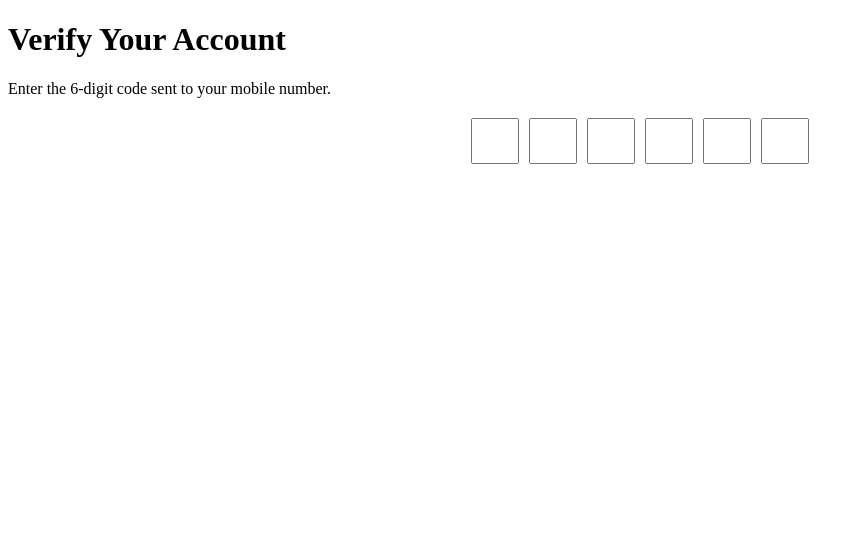
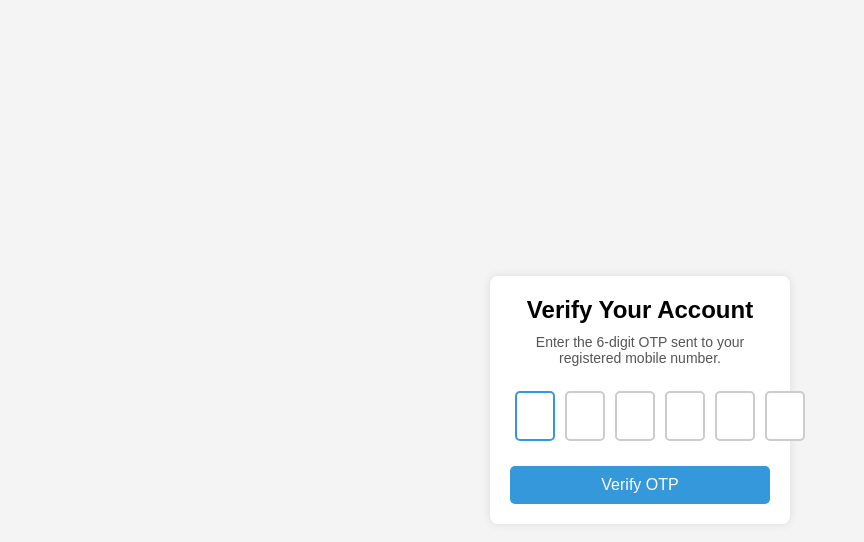
Before and after one commit to acciojob/OTP-Nishar24, a website: page main.html in a window 1280 px wide. Shown: the whole page, without its empty margins (0-864 px from the left). Drawn offline with Linux system fonts and the light colour scheme.

Commit message:
created a submission

```diff
--- a/main.html
+++ b/main.html
@@ -1,57 +1,28 @@
 <!DOCTYPE html>
-<html>
+<html lang="en">
 <head>
-  <title>OTP Verification</title>
-  <style>
-    .code-container {
-      display: flex;
-      justify-content: center;
-      margin-top: 20px;
-    }
-
-    .code {
-      width: 40px;
-      height: 40px;
-      margin: 0 5px;
-      text-align: center;
-      font-size: 16px;
-    }
-  </style>
+    <meta charset="UTF-8">
+    <meta name="viewport" content="width=device-width, initial-scale=1.0">
+    <title>OTP Verification</title>
+    <link rel="stylesheet" href="styles.css">
 </head>
 <body>
+    <div class="container">
+        <h2 id="verification_heading">Verify Your Account</h2>
+        <p id="verification_subtext">Enter the 6-digit OTP sent to your registered mobile number.</p>
 
-  <h1 id="verification_heading">Verify Your Account</h1>
-  <p id="verification_subtext">Enter the 6-digit code sent to your mobile number.</p>
+        <div class="code-container">
+            <input type="text" class="code" maxlength="1">
+            <input type="text" class="code" maxlength="1">
+            <input type="text" class="code" maxlength="1">
+            <input type="text" class="code" maxlength="1">
+            <input type="text" class="code" maxlength="1">
+            <input type="text" class="code" maxlength="1">
+        </div>
 
-  <div class="code-container">
-    <input type="text" class="code" maxlength="1" id="code-1">
-    <input type="text" class="code" maxlength="1" id="code-2">
-    <input type="text" class="code" maxlength="1" id="code-3">
-    <input type="text" class="code" maxlength="1" id="code-4">
-    <input type="text" class="code" maxlength="1" id="code-5">
-    <input type="text" class="code" maxlength="1" id="code-6">
-  </div>
+        <button id="verifyBtn">Verify OTP</button>
+    </div>
 
-  <script>
-    const codes = document.querySelectorAll('.code');
-
-    codes.forEach((code, index) => {
-      code.addEventListener('input', (e) => {
-        if (e.target.value && index < codes.length - 1) {
-          codes[index + 1].focus();
-        }
-      });
-
-      code.addEventListener('keydown', (e) => {
-        if (e.key === 'Backspace') {
-          if (!e.target.value && index > 0) {
-            codes[index - 1].focus();
-            codes[index - 1].value = '';
-          }
-        }
-      });
-    });
-  </script>
-
+    <script src="script.js"></script>
 </body>
 </html>
--- a/script.js
+++ b/script.js
@@ -1 +1,36 @@
 //your JS code here. If required.
+document.addEventListener("DOMContentLoaded", function() {
+    const inputs = document.querySelectorAll(".code");
+
+    inputs[0].focus(); // Auto-focus on first input field
+
+    inputs.forEach((input, index) => {
+        input.addEventListener("input", (event) => {
+            if (event.inputType === "insertText") {
+                // Move to the next input if a number is entered
+                if (index < inputs.length - 1) {
+                    inputs[index + 1].focus();
+                }
+            }
+        });
+
+        input.addEventListener("keydown", (event) => {
+            if (event.key === "Backspace") {
+                if (input.value === "" && index > 0) {
+                    // Move focus to the previous input and clear it
+                    inputs[index - 1].focus();
+                    inputs[index - 1].value = "";
+                }
+            }
+        });
+    });
+
+    // Prevent non-numeric characters
+    inputs.forEach((input) => {
+        input.addEventListener("keypress", (event) => {
+            if (!/[0-9]/.test(event.key)) {
+                event.preventDefault();
+            }
+        });
+    });
+});
--- a/styles.css
+++ b/styles.css
@@ -1 +1,70 @@
 /*  your css code here. If applicable */
+* {
+    box-sizing: border-box;
+    margin: 0;
+    padding: 0;
+    font-family: Arial, sans-serif;
+}
+
+body {
+    display: flex;
+    justify-content: center;
+    align-items: center;
+    height: 100vh;
+    background: #f4f4f4;
+}
+
+.container {
+    text-align: center;
+    background: white;
+    padding: 20px;
+    border-radius: 8px;
+    box-shadow: 0px 0px 10px rgba(0, 0, 0, 0.1);
+    width: 300px;
+}
+
+h2 {
+    margin-bottom: 10px;
+}
+
+p {
+    margin-bottom: 20px;
+    color: #555;
+    font-size: 14px;
+}
+
+.code-container {
+    display: flex;
+    justify-content: space-between;
+}
+
+.code {
+    width: 40px;
+    height: 50px;
+    font-size: 24px;
+    text-align: center;
+    border: 2px solid #ccc;
+    border-radius: 5px;
+    margin: 5px;
+}
+
+.code:focus {
+    border-color: #3498db;
+    outline: none;
+}
+
+button {
+    margin-top: 20px;
+    padding: 10px;
+    width: 100%;
+    border: none;
+    background: #3498db;
+    color: white;
+    font-size: 16px;
+    cursor: pointer;
+    border-radius: 5px;
+}
+
+button:hover {
+    background: #217dbb;
+}
```
